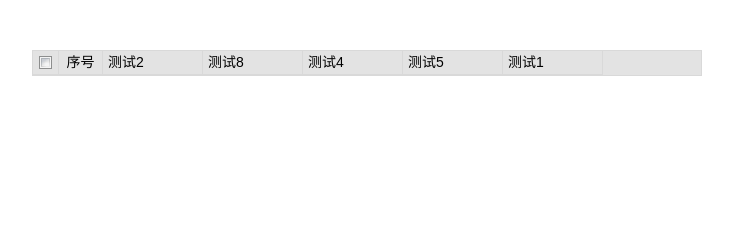
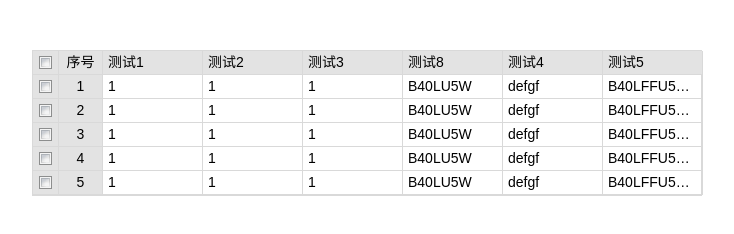
Before and after one commit to woodjs/super-grid, a plain HTML site: page index.html in a window 1280 px wide. Shown: the whole page, without its empty margins (273-1007 px from the left). Drawn offline with Linux system fonts and the light colour scheme.

Commit message:
提交修改

```diff
--- a/index.html
+++ b/index.html
@@ -27,13 +27,11 @@
     $('#test1').grid({
       width: '670px',
       height: '144px',
-      frozenColsAlign: 'left-right',
       columns: [{
         title: '测试1',
         index: 'a1',
         width: '100px',
         frozen: true,
-        frozenAlign: 'right',
         sortable: true,
         resizeable: true,
         renderer: function() {
@@ -54,7 +52,6 @@
         index: 'c1',
         width: '100px',
         frozen: true,
-        frozenAlign: 'right',
         sortable: true,
         resizeable: true,
         renderer: function() {
--- a/js/grid.js
+++ b/js/grid.js
@@ -25,6 +25,24 @@
       self.initEvents($target);
 
       self.scrollbarWidth = util.getScrollbarWidth();
+    },
+
+    initGlobalScope: function ($target) {
+      var self = this;
+
+      $target.ns = {};
+
+      $target.ns.id = _id++;
+      $target.ns.tbodyIdList = [];
+      $target.ns.divDragLine = null;
+      $target.ns.originPointX = 0;
+      $target.ns.leftFrozenCols = [];
+      $target.ns.rightFrozenCols = [];
+      $target.ns.unFrozenCols = [];
+      $target.ns.leftFrozenColsW = 0;
+      $target.ns.rightFrozenColsW = 0;
+      $target.ns.unFrozenColsW = 0;
+      $target.ns.unFrozenColsWrapperW = 0;
     },
 
     render: function ($target) {
@@ -106,11 +124,12 @@
               $target.ns.leftFrozenCols.push(temp);
           }
         } else {
+          $target.ns.unFrozenColsW += parseInt(temp.width);
           $target.ns.unFrozenCols.push(temp);
         }
       }
 
-      $target.ns.unFrozenColsW = parseInt(opts.width) - $target.ns.leftFrozenColsW - $target.ns.rightFrozenColsW;
+      $target.ns.unFrozenColsWrapperW = parseInt(opts.width) - $target.ns.leftFrozenColsW - $target.ns.rightFrozenColsW;
     },
 
     createGridTableHtml: function ($target, opts, frozenAlign, beginColIndex) {
@@ -133,7 +152,7 @@
         colsW = $target.ns.rightFrozenColsW;
       } else {
         cols = $target.ns.unFrozenCols;
-        colsW = $target.ns.unFrozenColsW;
+        colsW = $target.ns.unFrozenColsWrapperW;
       }
 
       len = cols.length;
@@ -179,9 +198,10 @@
         htmlGridTable += self.templateMap.tableColumn.end;
       }
       htmlGridTable += self.templateMap.tableHeader.end;
-      htmlGridTable += self.templateMap.tableWrapper.begin.replace(/\{width\}/g, '').replace(/\{height\}/g, '');
+      htmlGridTable += self.getTableWrapperBeginHtml($target, opts, frozenAlign);
       htmlGridTable += htmlColgroup;
       htmlGridTable += self.templateMap.tbody.begin.replace('{id}', tbodyId);
+      htmlGridTable += self.createTbodyHtml($target, opts, frozenAlign, beginColIndex);
       htmlGridTable += self.templateMap.tbody.end;
       htmlGridTable += self.templateMap.tableWrapper.end;
       htmlGridTable += self.templateMap.gridTable.end;
@@ -200,21 +220,78 @@
       return classList.join(' ');
     },
 
-    initGlobalScope: function ($target) {
+    getTableWrapperBeginHtml: function ($target, opts, frozenAlign) {
       var self = this;
+      var width;
+      var height;
+      var overflowMode;
 
-      $target.ns = {};
+      if (frozenAlign === 'left') {
+        width = $target.ns.leftFrozenColsW + 'px';
+        overflowMode = 'hidden';
+      } else if (frozenAlign === 'right') {
+        width = $target.ns.rightFrozenColsW + 'px';
+        overflowMode = 'hidden';
+      } else {
+        width = $target.ns.unFrozenColsW + 'px';
+        overflowMode = 'auto';
+      }
 
-      $target.ns.id = _id++;
-      $target.ns.tbodyIdList = [];
-      $target.ns.divDragLine = null;
-      $target.ns.originPointX = 0;
-      $target.ns.leftFrozenCols = [];
-      $target.ns.rightFrozenCols = [];
-      $target.ns.unFrozenCols = [];
-      $target.ns.leftFrozenColsW = 0;
-      $target.ns.rightFrozenColsW = 0;
-      $target.ns.unFrozenColsW = 0;
+      height = (parseInt(opts.height) - parseInt(opts.theadHeight)) + 'px';
+
+      return self.templateMap.tableWrapper.begin.replace(/\{width\}/g, width).replace(/\{height\}/g, height).replace('{overflowMode}', overflowMode);
+
+    },
+
+    createTbodyHtml: function ($target, opts, frozenAlign, beginColIndex) {
+      var self = this;
+      var htmlTbody = '';
+      var originalColIndex = beginColIndex;
+      var list = opts.localData.list;
+      var listLen = list.length;
+      var cols;
+      var colsLen;
+      var temp;
+      var index;
+
+      if (frozenAlign === 'left') {
+        cols = $target.ns.leftFrozenCols;
+      } else if (frozenAlign === 'right') {
+        cols = $target.ns.rightFrozenCols;
+      } else {
+        cols = $target.ns.unFrozenCols;
+      }
+
+      colsLen = cols.length;
+
+      if (!colsLen) return '';
+
+      for (var i = 0; i < listLen; i++) {
+        htmlTbody += self.templateMap.tr.begin.replace('{rowIndex}', i);
+
+        if (self.isGridTableNeed($target, opts, frozenAlign)) {
+          if (opts.withCheckbox) htmlTbody += self.templateMap.tdCheckbox;
+          if (opts.withRowNumber) htmlTbody += self.templateMap.tdRowNumber.replace('{number}', i + 1);
+        }
+
+        for (var j = 0; j < colsLen; j++) {
+          index = cols[j]['index'];
+          temp = list[i][index];
+
+          htmlTbody += self.templateMap.td.replace('{content}', temp);
+        }
+        htmlTbody += self.templateMap.tr.end;
+      }
+
+      return htmlTbody;
+    },
+
+    isGridTableNeed: function ($target, opts, frozenAlign) {
+      if (!frozenAlign && !$target.ns.leftFrozenCols.length) return true;
+      if (frozenAlign === 'left') return true;
+      if (frozenAlign === 'right' && !$target.ns.leftFrozenCols.length && !$target.ns.unFrozenCols.length) return true;
+
+      return false;
     },
 
     initJqueryObject: function ($target) {
@@ -483,14 +560,21 @@
       gridText: '<span class="s-grid-text">{title}</span>',
       dragQuarantine: '<span class="sc-grid-drag-quarantine"></span>',
       tableWrapper: {
-        begin: '<div class="s-table-wrapper" style="height: {height};overflow:hidden;"><div style="width: {width};height: {height};"><table style="width: {width};" cellspacing="0" cellpadding="0" border="0">',
+        begin: '<div class="s-table-wrapper" style="height: {height};overflow:{overflowMode};"><div style="width: {width};height: {height};"><table style="width: {width};" cellspacing="0" cellpadding="0" border="0">',
         end: '</table></div></div>'
       },
       colgroup: '<colgroup><col style="width: {width};"/></colgroup>',
       tbody: {
         begin: '<tbody id="s-grid-tbody-{id}">',
         end: '</tbody>'
-      }
+      },
+      tr: {
+        begin: '<tr data-row-index="{rowIndex}">',
+        end: '</tr>'
+      },
+      td: '<td>{content}</td>',
+      tdCheckbox: '<td class="s-grid-checkbox"><span class="s-grid-check-wrapper"><span class="s-grid-check"></span></span></td>',
+      tdRowNumber: '<td class="s-grid-rownumber">{number}</td>'
     }
   };
 
@@ -562,6 +646,8 @@
     rowNumberWidth: '44px',
     multiSelect: false,
     frozenColsAlign: 'left',  // right | left-right
+    theadHeight: '24px',
+    tdHeight: '24px',
     columns: [],
     localData: null
   };
```
